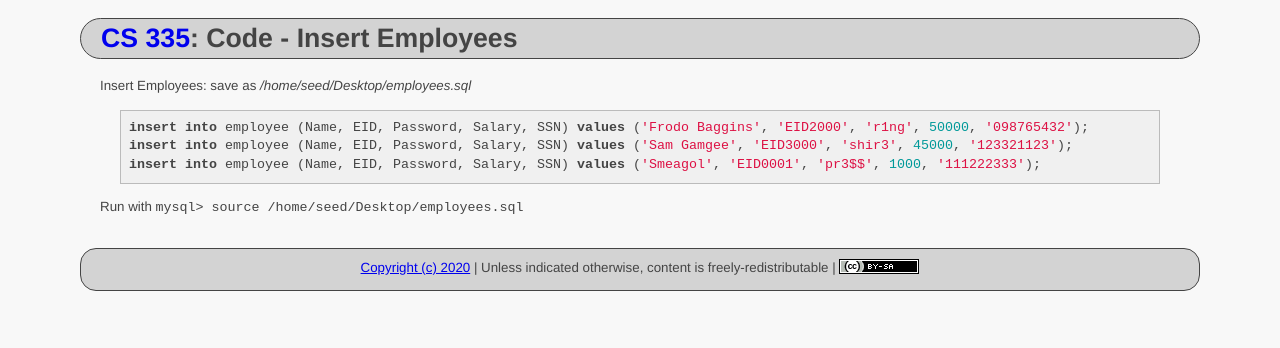
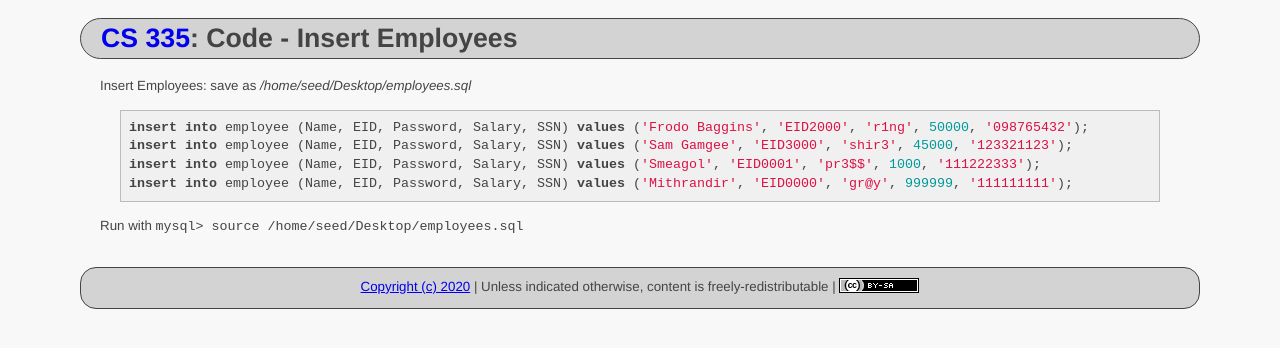
Before and after one commit to ycpcs/cs335-spring2020, a Jekyll site: the page built from code/sql/insert_script.md, in a window 1280 px wide. Shown: the top 348 px of the page. Built offline with Jekyll 4.4.1, drawn with Linux system fonts in a browser that asks for light colours.

Commit message:
Add gandalf the gray

````diff
--- a/code/sql/insert_script.md
+++ b/code/sql/insert_script.md
@@ -10,6 +10,7 @@ Insert Employees: save as _/home/seed/Desktop/employees.sql_
 insert into employee (Name, EID, Password, Salary, SSN) values ('Frodo Baggins', 'EID2000', 'r1ng', 50000, '098765432');
 insert into employee (Name, EID, Password, Salary, SSN) values ('Sam Gamgee', 'EID3000', 'shir3', 45000, '123321123');
 insert into employee (Name, EID, Password, Salary, SSN) values ('Smeagol', 'EID0001', 'pr3$$', 1000, '111222333');
+insert into employee (Name, EID, Password, Salary, SSN) values ('Mithrandir', 'EID0000', 'gr@y', 999999, '111111111');
 ```
 
 Run with ```mysql> source /home/seed/Desktop/employees.sql```
````
